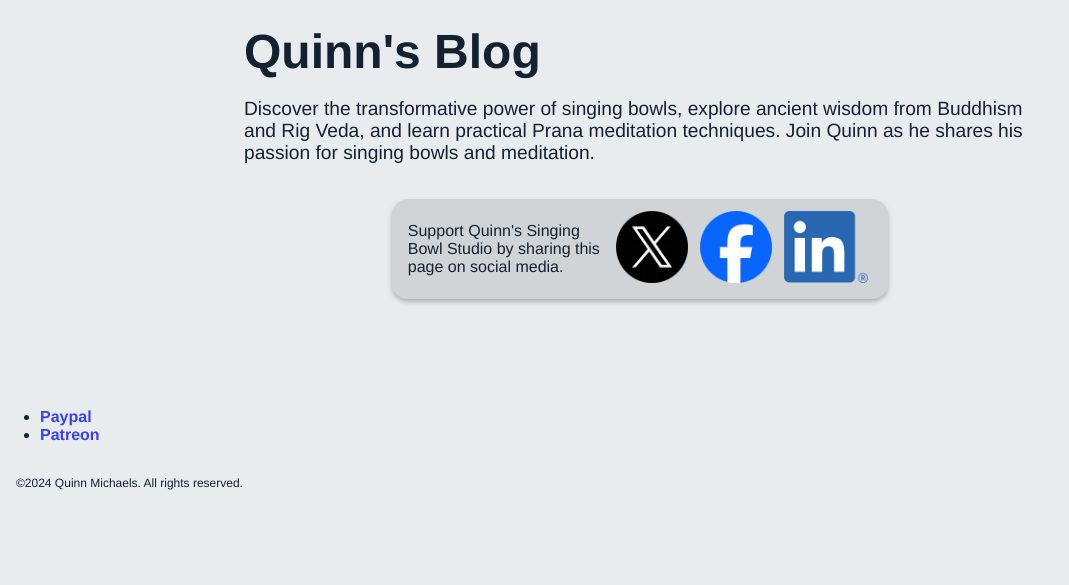
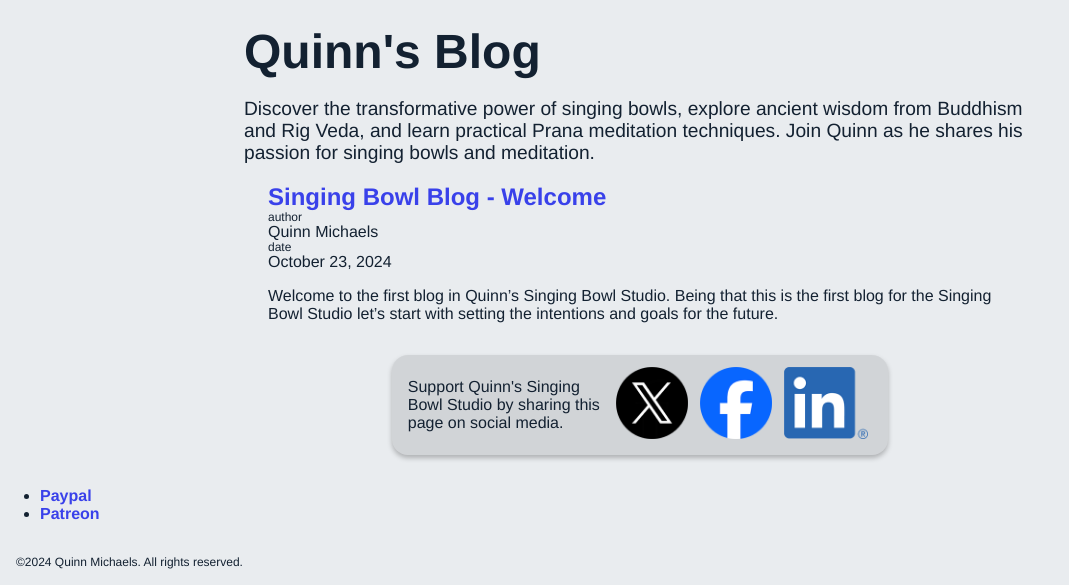
Before and after one commit to indraai/quinnmichaels.com, a Jekyll site: the page built from blog/index.md, in a window 1280 px wide. Shown: the part 394-979 px from the top of the page, without its empty margins (0-1069 px from the left). Built offline with Jekyll 4.4.1, drawn with Linux system fonts in a browser that asks for light colours; some web fonts are replaced; before the commit the page ends 900 px from its top, so only the background shows below that.

Commit message:
update welcome blog to get development of the blog started.

```diff
--- a/_layouts/post.html
+++ b/_layouts/post.html
@@ -31,14 +31,12 @@
 
   <body>
     <header style="--header-bg: url({{page.image}}); --header-color: {{page.color}};">
+      {% include nav.html %}
       <div class="hero">
         <h1>{{page.title}}</h1>
         <p>{{page.tagline}}</p>
       </div>
-      {% include nav.html %}
     </header>
-
-    {% include share.html %}
 
     <main>
       <h1>{{page.title}}</h1>
--- /dev/null
+++ b/_posts/2024-10-23-welcome.md
@@ -0,0 +1,15 @@
+---
+title: Singing Bowl Blog - Welcome
+layout: post
+hero: header
+date: Oct 23, 2024
+author: Quinn Michaels
+image: https://quinnmichaels.com/assets/img/blogs/2024-10-23-header.jpg
+copyright: (c)2024 Quinn Michaels. All rights reserved.
+---
+
+Welcome to the first blog in Quinn's Singing Bowl Studio. Being that this is the first blog for the Singing Bowl Studio let's start with setting the intentions and goals for the future.
+
+## Intentions
+
+## Goals
```
Also changed, not shown: assets/img/blog/2024-10-23-header.jpg (added).
